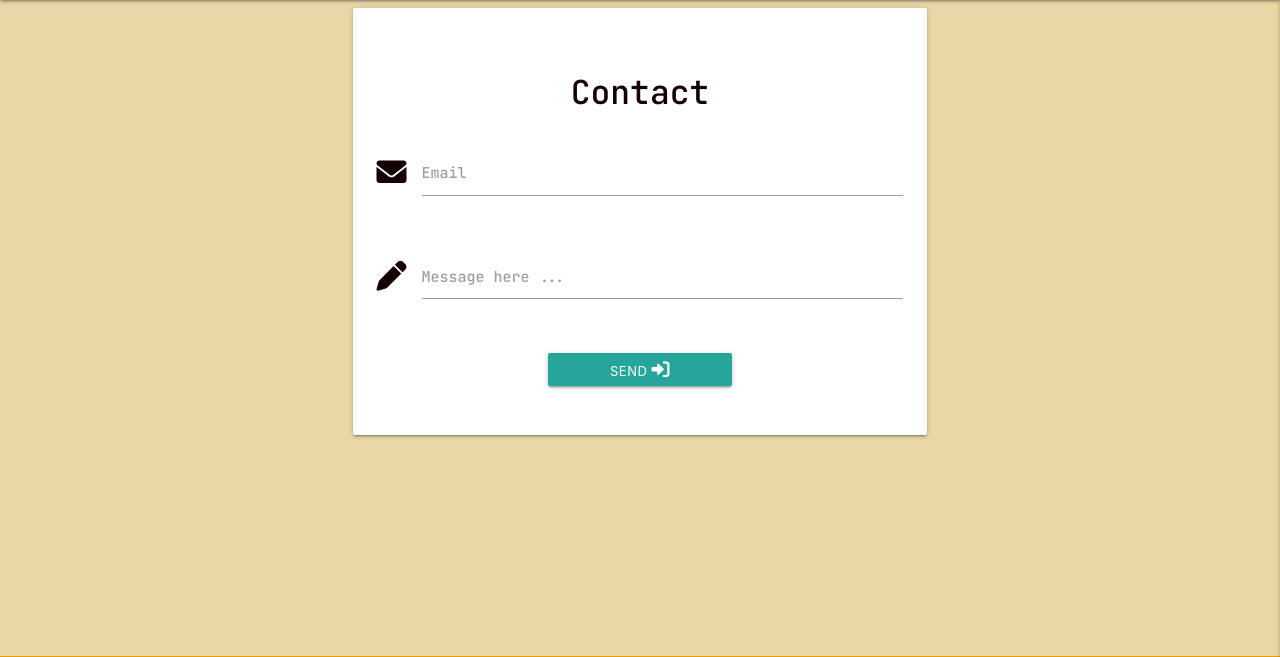
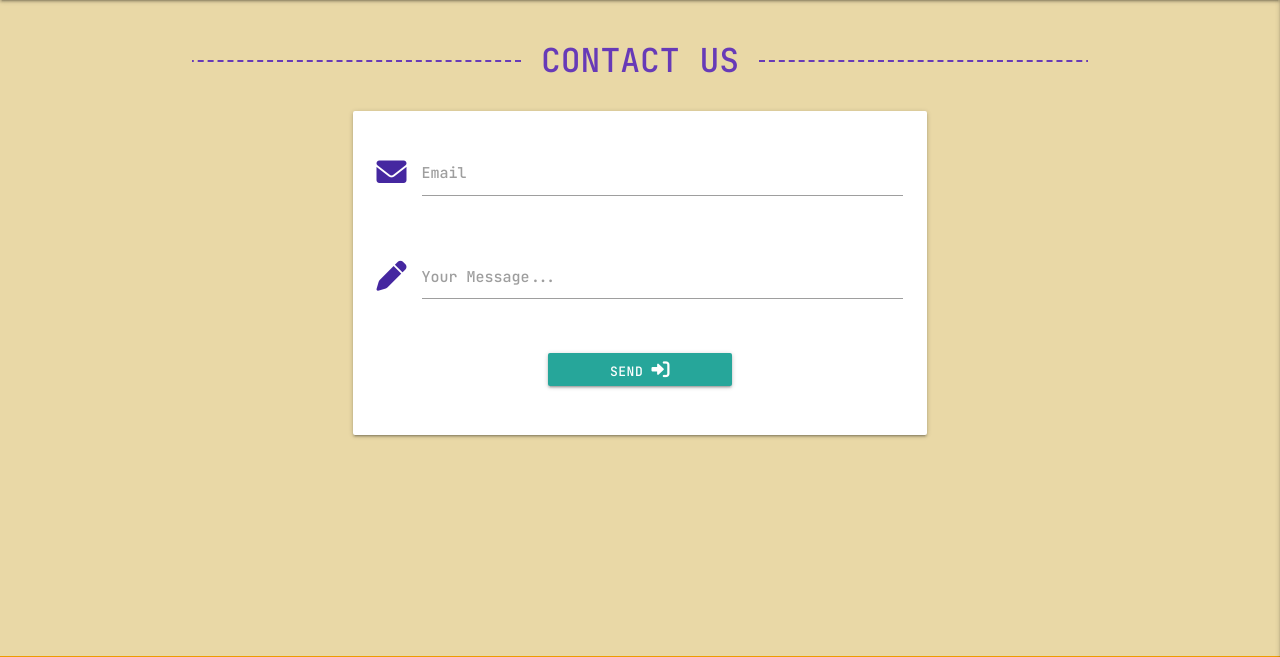
Before and after one commit to sara5491/ArchiveTheAdventure, a Flask app: page /contact in a window 1280 px wide. Shown: the part 64-721 px from the top of the page. Run offline with Flask 2, Linux system fonts and the light colour scheme; data that the repository does not hold is empty; some libraries are stand-ins or nearby versions.

Commit message:
add styling to contact.html

```diff
--- a/static/css/style.css
+++ b/static/css/style.css
@@ -206,7 +206,7 @@ img {
   position: relative;
 }
 
-
+/* HEADINGS */
 .decorated{
   overflow: hidden;
   text-align: center;
@@ -229,3 +229,7 @@ img {
 .decorated > span:after{
  left: 100%;
 }
+
+.card-panel {
+  color: #4527a0;
+}
--- a/templates/contact.html
+++ b/templates/contact.html
@@ -1,14 +1,13 @@
 {% extends "base.html" %}
 
 {% block content %}
-
+<h1 class="decorated deep-purple-text center-align text-margin"><span>CONTACT US</span></h1>
     <div class="container-fluid display-container">
         <div class="row display-row">
             <form id="contact-form" class="col s12 l8 offset-l2 " method="POST" action="{{ url_for('contact')}}">
                 <div class="card-panel form-card padding-landscape">
                     <!--Email-->
                     <div class="row">
-                        <h1 class="center-align text-margin">Contact</h1>
                         <div class="input-field input-margin col s12">
                             <i class="fas fa-envelope prefix"></i>
                             <input id="email" name="email" type="email" class="validate" required>
@@ -20,12 +19,12 @@
                         <div class="input-field input-margin col s12">
                             <i class="fas fa-pen prefix"></i>
                             <textarea id="message" name="message" class="materialize-textarea" required></textarea>
-                            <label for="message">Message here ...</label>
+                            <label for="message">Your Message...</label>
                         </div>
                     </div>
                     <!--Sent Message -->
                     <div class="row">
-                        <button type="submit" class="col s4 offset-s4 btn-small btn-forms-hover red-btn button-style" value="Send"> Send <i class="fas fa-sign-in-alt hide-on-med-and-down"></i>
+                        <button type="submit" class="col s4 offset-s4 btn-small btn-forms-hover red-btn button-style" value="Send"> <p>Send <i class="fas fa-sign-in-alt hide-on-med-and-down"></i></p>
                         </button>
                     </div>
                 </div>
--- a/templates/login.html
+++ b/templates/login.html
@@ -1,7 +1,7 @@
 {% extends "base.html" %}
 {% block content %}
 
-    <h2 class="decorated center-align deep-purple-text"><span>LOG IN</span></h2>
+    <h1 class="decorated center-align deep-purple-text"><span>LOG IN</span></h1>
 
     <div class="row">
         <form class="col s12 m8 offset-m2" method="POST" action="{{ url_for('login') }}">
--- a/templates/register.html
+++ b/templates/register.html
@@ -1,7 +1,7 @@
 {% extends "base.html" %}
 {% block content %}
 
-    <h2 class="decorated center-align deep-purple-text"><span>REGISTER</span></h2>
+    <h1 class="decorated center-align deep-purple-text"><span>REGISTER</span></h1>
 
     <div class="row">
         <form class="col s12 m8 offset-m2" method="POST" action="{{ url_for('register') }}">
```
